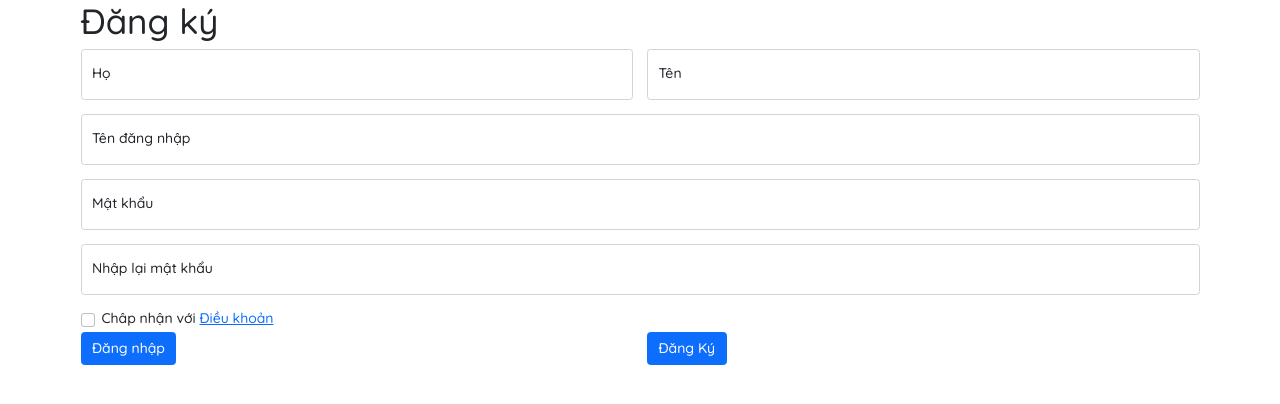
After one commit to khoerangcua/GiayThoiTrang_Web, a PHP site: page /views/dangky_form.php in a window 1280 px wide. The commit adds this page. Shown: the top 404 px of the page. Run offline with PHP 8.4, Linux system fonts and the light colour scheme.

Commit message:
Bảo -Thêm trang đăng ký
Chỉ mới lên cấu trúc trang đăng ký

```diff
--- a/index.php
+++ b/index.php
@@ -662,7 +662,6 @@
                         <path
                             d="M2 16a2 2 0 0 1-2-2V2a2 2 0 0 1 2-2h12a2 2 0 0 1 2 2v12a2 2 0 0 1-2 2H2zm6.5-4.5V5.707l2.146 2.147a.5.5 0 0 0 .708-.708l-3-3a.5.5 0 0 0-.708 0l-3 3a.5.5 0 1 0 .708.708L7.5 5.707V11.5a.5.5 0 0 0 1 0z" />
                     </svg>
-
                 </a>
             </div>
 
--- a/scripts/footer.js
+++ b/scripts/footer.js
@@ -17,4 +17,7 @@ function scrollFunction() {
 function topFunction() {
   document.body.scrollTop = 0; // For Safari
   document.documentElement.scrollTop = 0; // For Chrome, Firefox, IE and Opera
+
+
+
 }
--- /dev/null
+++ b/styles/dangky.css
@@ -0,0 +1,7 @@
+html, body{
+	font-family: 'Quicksand', sans-serif;
+	line-height:1.4;
+	font-size: 14px;
+	overflow-x: hidden;
+	box-sizing: border-box;
+}
--- /dev/null
+++ b/views/dangky_form.php
@@ -0,0 +1,116 @@
+<!DOCTYPE html>
+<html lang="en">
+
+<head>
+    <meta charset="UTF-8">
+    <meta http-equiv="X-UA-Compatible" content="IE=edge">
+    <meta name="viewport" content="width=device-width, initial-scale=1.0">
+    <title>Đăng ký</title>
+    <!--bootstrap 5-->
+    <link href="https://cdn.jsdelivr.net/npm/bootstrap@5.1.1/dist/css/bootstrap.min.css" rel="stylesheet">
+    <!--google font-->
+    <link rel="preconnect" href="https://fonts.googleapis.com">
+    <link rel="preconnect" href="https://fonts.gstatic.com" crossorigin>
+    <link href="https://fonts.googleapis.com/css2?family=Quicksand:wght@500&display=swap" rel="stylesheet">
+
+    <!--Style đăng ký-->
+    <link rel="stylesheet" href="../styles/dangky.css">
+</head>
+
+<body>
+
+    <div class="container">
+        <!-- Heading đăng ký-->
+        <div class="row">
+            <div class="col">
+                <h1>Đăng ký</h1>
+            </div>
+        </div>
+
+        <div class="row">
+            <div class="col">
+                <!--Form đăng ký-->
+                <form action="">
+
+                    <div class="row g-3">
+                        <div class="col-12 col-sm-12 col-md-6 col-lg-6 col-xl-6">
+                            <!--Họ-->
+                            <div class="form-floating mb-3">
+                                <input type="text" class="form-control" id="floatingInput" placeholder="họ">
+                                <label for="floatingInput">Họ</label>
+                            </div>
+                        </div>
+                        <div class="col-12 col-sm-12 col-md-6 col-lg-6 col-xl-6">
+                            <!--Tên-->
+                            <div class="form-floating mb-3">
+                                <input type="text" class="form-control" id="floatingInput_Ten" placeholder="tên">
+                                <label for="floatingInput_Ten">Tên</label>
+                            </div>
+                        </div>
+                    </div>
+
+                    <div class="row g-3">
+                        <div class="col">
+                            <!--Tên đăng nhập-->
+                            <div class="form-floating mb-3">
+                                <input type="text" class="form-control" id="floatingInput_Username" placeholder="Tên tài khoản">
+                                <label for="floatingInput_Username">Tên đăng nhập</label>
+                            </div>
+                        </div>
+                    </div>
+                    <div class="row g-3">
+                        <div class="col">
+                            <!--Mật khẩu-->
+                            <div class="form-floating mb-3">
+                                <input type="password" class="form-control" id="floatingInput_Password" placeholder="Mật khẩu">
+                                <label for="floatingInput_Password">Mật khẩu</label>
+                            </div>
+                        </div>
+                    </div>
+
+                    <div class="row g-3">
+                        <div class="col">
+                            <!--Nhập lại mật khẩu-->
+                            <div class="form-floating mb-3">
+                                <input type="password" class="form-control" id="floatingInput_CPassword" placeholder="Nhập lại mật khẩu">
+                                <label for="floatingInput_CPassword">Nhập lại mật khẩu</label>
+                            </div>
+                        </div>
+                    </div>
+                    <div class="row g-3">
+                        <div class="col">
+                            <!--Điều khoản-->
+                            <div class="form-check">
+                                <input class="form-check-input" type="checkbox" value="" id="flexCheckDefault">
+                                <label class="form-check-label" for="flexCheckDefault">
+                                    Châp nhận với <span><a href="">Điều khoản</a></span>
+                                </label>
+                            </div>
+                        </div>
+                    </div>
+
+                    <div class="row g-3">
+                        <div class="col">
+                            <!--Button đăng nhập-->
+                            <span>
+                                <a href="">
+                                    <button class="btn btn-primary mb-3">Đăng nhập</button>
+                                </a>
+                            </span>
+                        </div>
+                        <div class="col">
+                            <!--Button đăng ký-->
+                            <button type="submit" class="btn btn-primary mb-3">Đăng Ký</button>
+                        </div>
+                    </div>
+
+                </form>
+            </div>
+        </div>
+    </div>
+
+    <!--bootstrap 5-script-->
+    <script src="https://cdn.jsdelivr.net/npm/bootstrap@5.1.1/dist/js/bootstrap.bundle.min.js"></script>
+</body>
+
+</html>
--- a/xuly.php
+++ /dev/null
@@ -1,4 +0,0 @@
-<?php
-echo "stress kong";
-echo "ADsafaefaefaef";
-?>
```
